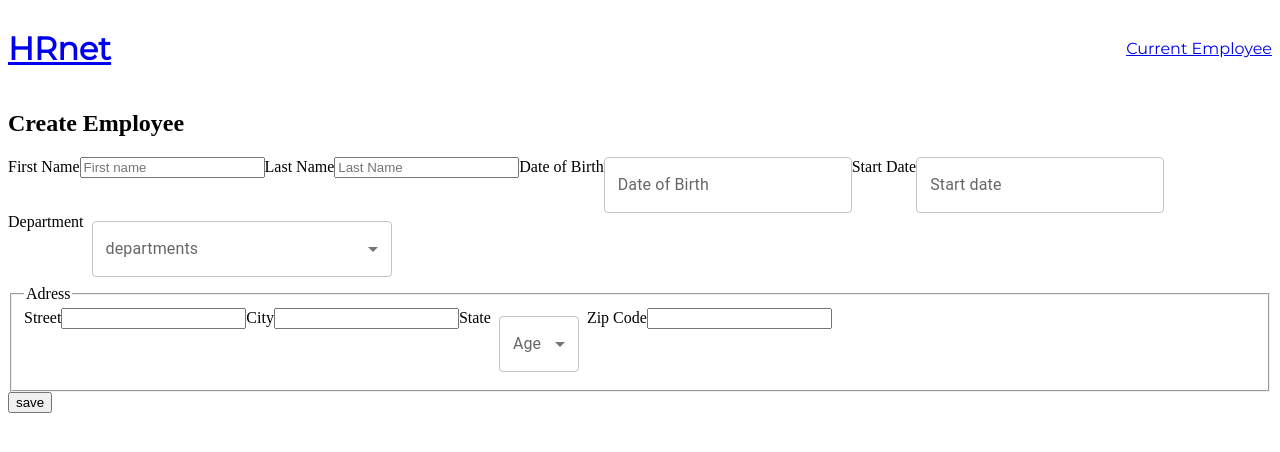
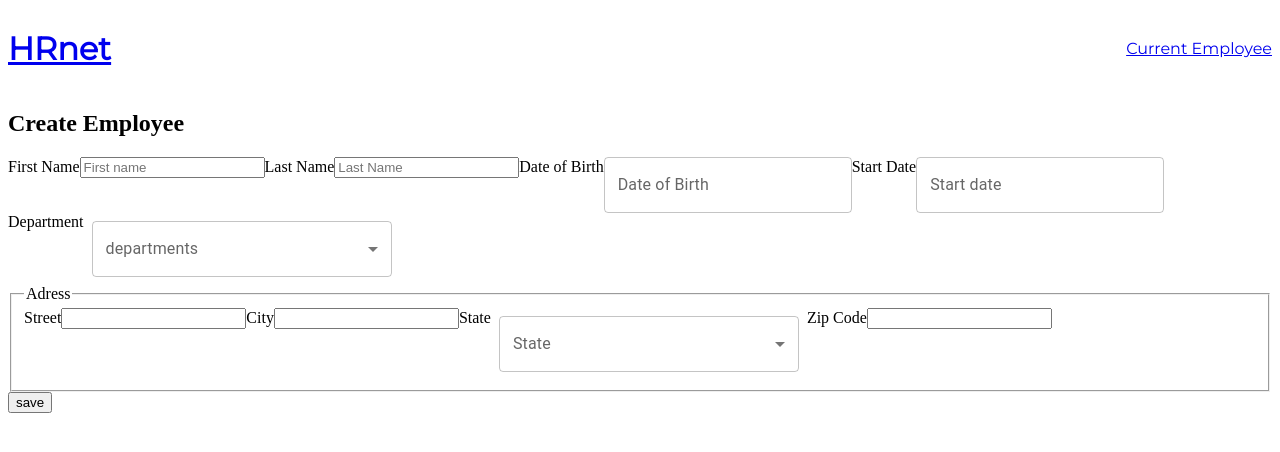
Before and after one commit to helopia/P14_HRnet, a React (Create React App) app in the folder hrnet/: page / in a window 1280 px wide. Shown: the top 452 px of the page. Built offline with nearby package versions, Linux system fonts and the light colour scheme.

Commit message:
StateUSA dropdownlist

```diff
--- a/hrnet/src/components/CreateEmployeeForm.jsx
+++ b/hrnet/src/components/CreateEmployeeForm.jsx
@@ -2,18 +2,29 @@ import React from 'react';
 import {Link} from "react-router-dom";
 import {DatePicker} from "@mui/x-date-pickers";
 import {FormControl, InputLabel, MenuItem, Select} from "@mui/material";
-import { useDispatch, useSelector } from "react-redux";
-import { POST_EMPLOYEE } from "../store/actions/constant";
-import {departments} from "../data";
+import {useDispatch, useSelector} from "react-redux";
+import {POST_EMPLOYEE} from "../store/actions/constant";
+import {departments, statesUSA} from "../data";
 import OutlinedInput from "@mui/material/OutlinedInput";
+
 const CreateEmployeeForm = ({statesUsa, departments}) => {
     const [departmentName, setDepartmentName] = React.useState([]);
+    const [statesUSAName, setStatesUSAName] = React.useState([]);
 
-    const handleChange = (event) => {
+    const handleChangeDepartment = (event) => {
+        const {
+            target: {value},
+        } = event;
+        setDepartmentName(
+            // On autofill we get a stringified value.
+            typeof value === 'string' ? value.split(',') : value,
+        );
+    };
+    const handleChangeStateUsa = (event) => {
         const {
             target: { value },
         } = event;
-        setDepartmentName(
+        setStatesUSAName(
             // On autofill we get a stringified value.
             typeof value === 'string' ? value.split(',') : value,
         );
@@ -59,16 +70,15 @@ const CreateEmployeeForm = ({statesUsa, departments}) => {
                         />
                         <div className="department">
                             <label htmlFor="department">Department</label>
-                            <FormControl sx={{ m: 1, width: 300 }}>
+                            <FormControl sx={{m: 1, width: 300}}>
                                 <InputLabel id="demo-multiple-name-label">departments</InputLabel>
                                 <Select
                                     labelId="demo-multiple-name-label"
                                     id="demo-multiple-name"
                                     multiple
                                     value={departmentName}
-                                    onChange={handleChange}
-                                    input={<OutlinedInput label="departments" />}
-
+                                    onChange={handleChangeDepartment}
+                                    input={<OutlinedInput label="departments"/>}
                                 >
                                     {departments.map((department) => (
                                         <MenuItem key={department.value} value={department.value}>
@@ -93,15 +103,23 @@ const CreateEmployeeForm = ({statesUsa, departments}) => {
                             id="city"
                         />
                         <label htmlFor="state">State</label>
-                        <FormControl sx={{ m: 1, minWidth: 80 }}>
-                            <InputLabel id="demo-simple-select-label">Age</InputLabel>
+                        <FormControl sx={{ m: 1, width: 300 }}>
+                            <InputLabel id="demo-multiple-name-label">State</InputLabel>
                             <Select
-                                labelId="demo-simple-select-label"
-                                id="demo-simple-select"
+                                labelId="demo-multiple-name-label"
+                                id="demo-multiple-name"
+                                multiple
+                                value={statesUSAName}
+                                onChange={handleChangeStateUsa}
+                                input={<OutlinedInput label="State" />}
+
                             >
-                                <MenuItem value={10}>Ten</MenuItem>
-                                <MenuItem value={20}>Twenty</MenuItem>
-                                <MenuItem value={30}>Thirty</MenuItem>
+                                {statesUSA.map((stateUSA) => (
+                                    <MenuItem key={stateUSA.state} value={stateUSA.state}>
+                                        {stateUSA.state}
+                                    </MenuItem>
+                                ))}
+                                ))
                             </Select>
                         </FormControl>
                         <label htmlFor="zipCode">Zip Code</label>
--- a/hrnet/src/components/Test.jsx
+++ b/hrnet/src/components/Test.jsx
@@ -5,7 +5,7 @@ import InputLabel from '@mui/material/InputLabel';
 import MenuItem from '@mui/material/MenuItem';
 import FormControl from '@mui/material/FormControl';
 import Select from '@mui/material/Select';
-import {departments} from "../data";
+import {departments, statesUSA} from "../data";
 
 
 
@@ -25,13 +25,13 @@ import {departments} from "../data";
 
 
 export default function Test() {
-    const [departmentName, setDepartmentName] = React.useState([]);
+    const [statesUSAName, setStatesUSAName] = React.useState([]);
 
-    const handleChange = (event) => {
+    const handleChangeStateUsa = (event) => {
         const {
             target: { value },
         } = event;
-        setDepartmentName(
+        setStatesUSAName(
             // On autofill we get a stringified value.
             typeof value === 'string' ? value.split(',') : value,
         );
@@ -40,19 +40,19 @@ export default function Test() {
     return (
         <div>
             <FormControl sx={{ m: 1, width: 300 }}>
-                <InputLabel id="demo-multiple-name-label">departments</InputLabel>
+                <InputLabel id="demo-multiple-name-label">State</InputLabel>
                 <Select
                     labelId="demo-multiple-name-label"
                     id="demo-multiple-name"
                     multiple
-                    value={departmentName}
-                    onChange={handleChange}
-                    input={<OutlinedInput label="departments" />}
+                    value={statesUSAName}
+                    onChange={handleChangeStateUsa}
+                    input={<OutlinedInput label="State" />}
 
                 >
-                    {departments.map((department) => (
-                        <MenuItem key={department.value} value={department.value}>
-                            {department.label}
+                    {statesUSA.map((stateUSA) => (
+                        <MenuItem key={stateUSA.state} value={stateUSA.state}>
+                            {stateUSA.state}
                         </MenuItem>
                     ))}
                     ))
--- a/hrnet/src/pages/CreateEmployeePage.jsx
+++ b/hrnet/src/pages/CreateEmployeePage.jsx
@@ -2,15 +2,15 @@ import React from 'react';
 import CreateEmployeeForm from "../components/CreateEmployeeForm";
 import Test from "../components/Test";
 import Test2 from "../components/Test2";
-import {departments, } from "../data";
+import {departments, statesUSA,} from "../data";
 
 
 const CreateEmployeePage = () => {
     return (
         <section className="container">
             <h1>Create Employee</h1>
-            <CreateEmployeeForm departments={departments}/>
-            {/*<Test  departments={departments}></Test>*/}
+            <CreateEmployeeForm departments={departments} statesUSA={statesUSA}/>
+            {/*<Test  statesUSA={statesUSA}></Test>*/}
             {/*<Test2></Test2>*/}
         </section>
     );
```
Lines whose indentation alone changed are shown as unchanged.
